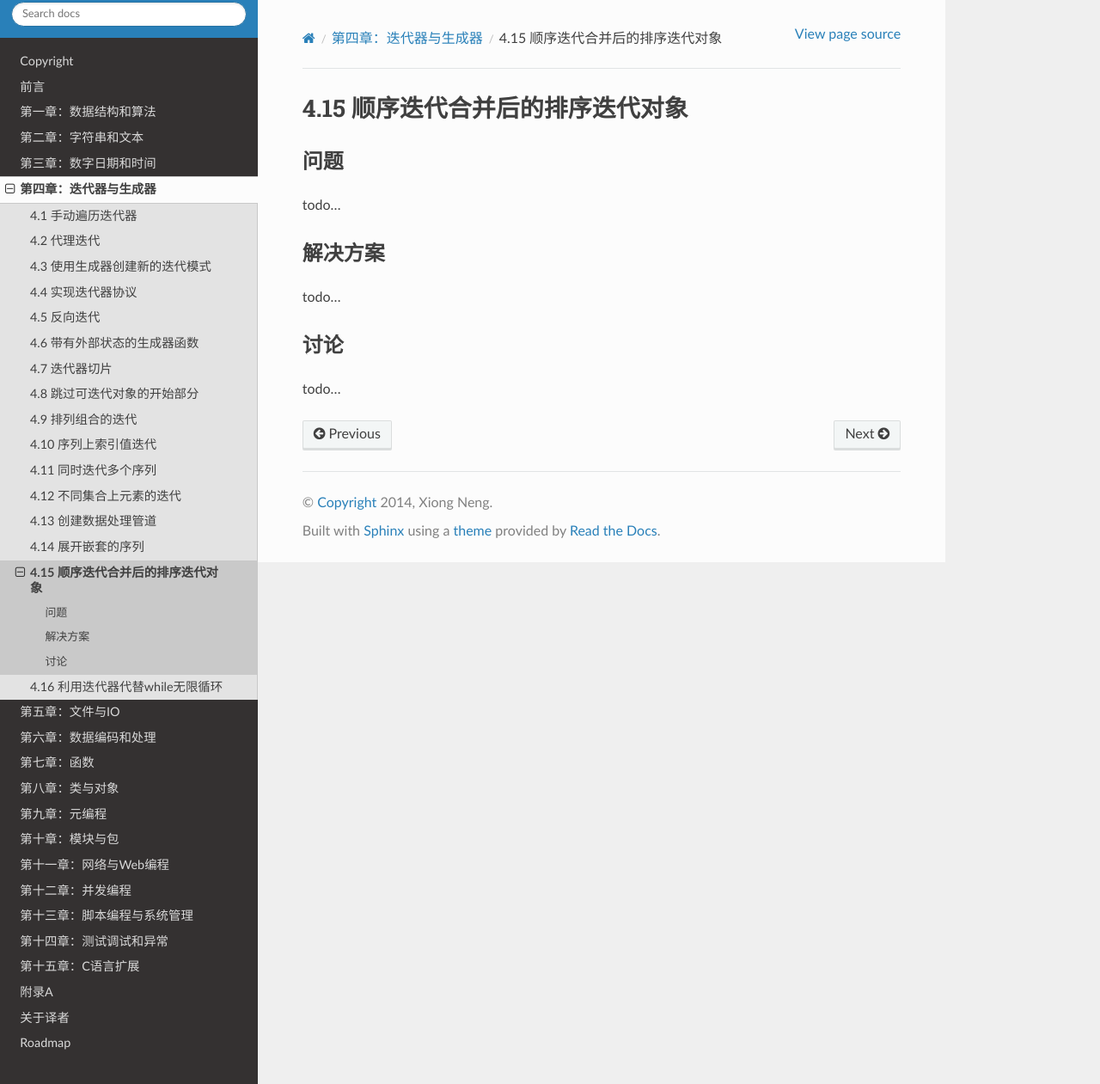
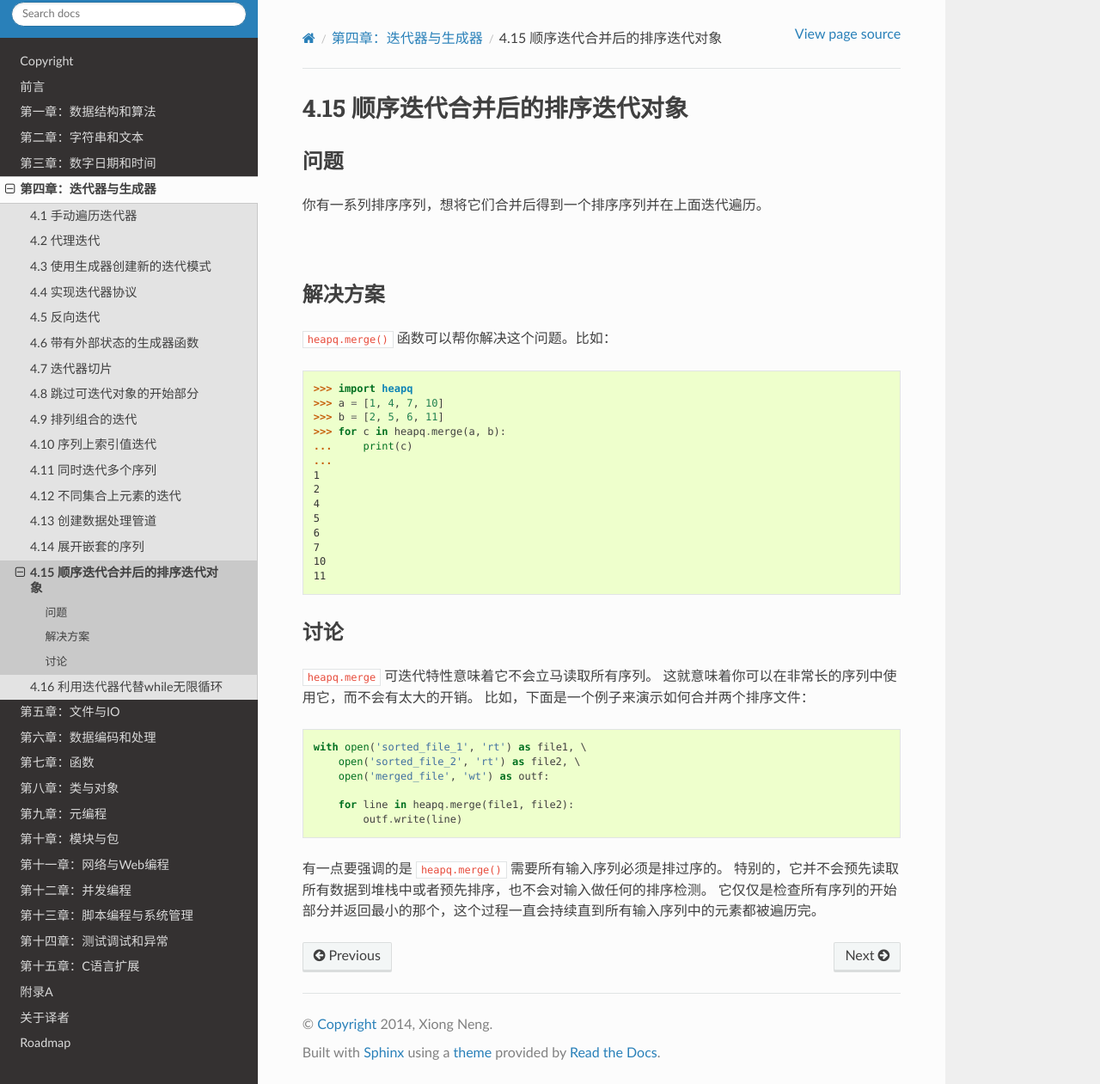
Before and after one commit to yidao620c/python3-cookbook, a Sphinx documentation site: the page built from source/c04/p15_iterate_in_sorted_order_over_merged_sorted_iterables.rst, in a window 1280 px wide and 1261 px high. Shown: the whole window at 86% size. Built offline with Sphinx 7.4.7 and the Read the Docs theme 2.0.0, drawn with Linux system fonts in a browser that asks for light colours.

Commit message:
4.15完成

```diff
--- a/source/c04/p15_iterate_in_sorted_order_over_merged_sorted_iterables.rst
+++ b/source/c04/p15_iterate_in_sorted_order_over_merged_sorted_iterables.rst
@@ -5,14 +5,49 @@
 ----------
 问题
 ----------
-todo...
+你有一系列排序序列，想将它们合并后得到一个排序序列并在上面迭代遍历。
+
+|
 
 ----------
 解决方案
 ----------
-todo...
+``heapq.merge()`` 函数可以帮你解决这个问题。比如：
+
+.. code-block:: python
+
+    >>> import heapq
+    >>> a = [1, 4, 7, 10]
+    >>> b = [2, 5, 6, 11]
+    >>> for c in heapq.merge(a, b):
+    ...     print(c)
+    ...
+    1
+    2
+    4
+    5
+    6
+    7
+    10
+    11
+
 
 ----------
 讨论
 ----------
-todo...
+``heapq.merge`` 可迭代特性意味着它不会立马读取所有序列。
+这就意味着你可以在非常长的序列中使用它，而不会有太大的开销。
+比如，下面是一个例子来演示如何合并两个排序文件：
+
+.. code-block:: python
+
+    with open('sorted_file_1', 'rt') as file1, \
+        open('sorted_file_2', 'rt') as file2, \
+        open('merged_file', 'wt') as outf:
+
+        for line in heapq.merge(file1, file2):
+            outf.write(line)
+
+有一点要强调的是 ``heapq.merge()`` 需要所有输入序列必须是排过序的。
+特别的，它并不会预先读取所有数据到堆栈中或者预先排序，也不会对输入做任何的排序检测。
+它仅仅是检查所有序列的开始部分并返回最小的那个，这个过程一直会持续直到所有输入序列中的元素都被遍历完。
```
Also changed, not shown: 1 other file.
